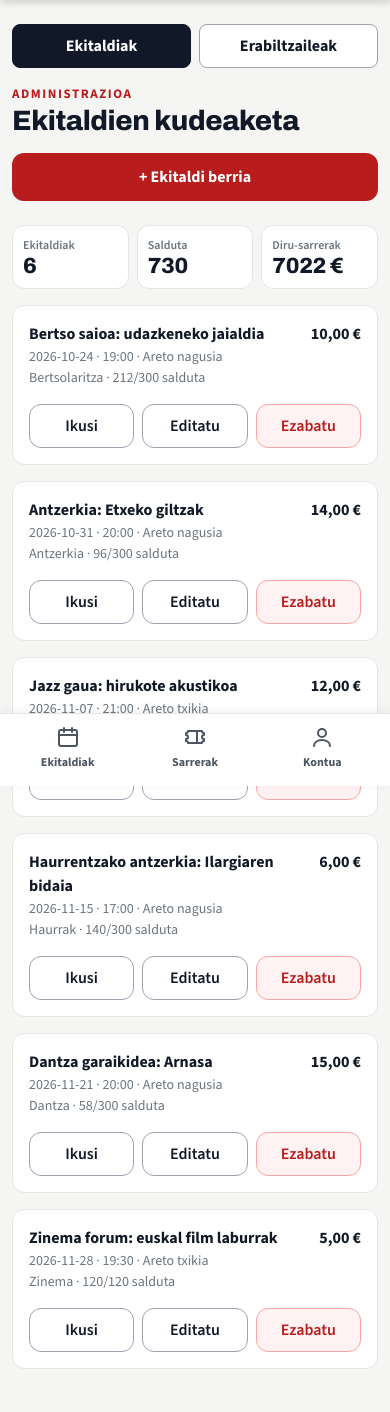
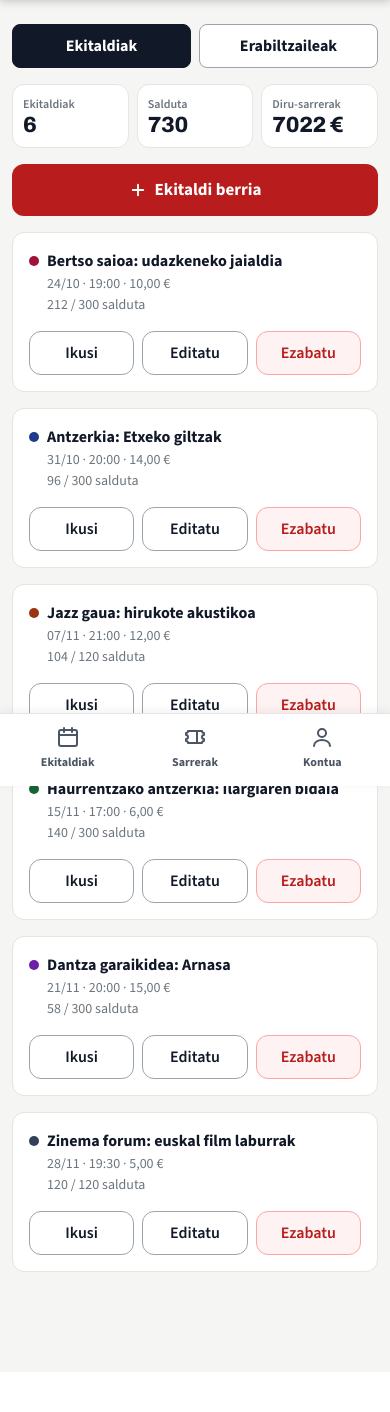
Before and after one commit to andoniprieto/STINGER, a Laravel app: page /admin/ekitaldiak in a window 390 px wide. Shown: the part 58-1470 px from the top of the page. After the commit the page ends 1330 px from the top, so only its background shows below. Run offline with Laravel 12, Linux system fonts and the light colour scheme.

Commit message:
Ekitaldien kudeaketa mugikorrerako egokituta

```diff
--- a/APP/public/css/stinger.css
+++ b/APP/public/css/stinger.css
@@ -248,3 +248,7 @@ a:hover { color: #7f1d1d; }
 @media (max-width: 767.98px) {
     .erosi-botoia { align-self: stretch !important; min-height: 52px; border-radius: 12px; font-size: 17px; display: flex; align-items: center; justify-content: center; }
 }
+
+/* Ekitaldien kudeaketa mugikorrean (prototipoa) */
+.kolore-puntua { width: 10px; height: 10px; border-radius: 50%; margin-top: 7px; flex: 0 0 auto; }
+.berria-mugikorra { min-height: 52px; border-radius: 12px; font-size: 17px; align-items: center; justify-content: center; gap: 8px; }
--- a/APP/resources/views/front-end/admin/ekitaldiak/index.blade.php
+++ b/APP/resources/views/front-end/admin/ekitaldiak/index.blade.php
@@ -5,6 +5,7 @@
     // Prototipoa: adibide-datu finkoak
     $ekitaldiak = require resource_path('views/front-end/admin/ekitaldiak/partials/adibideak.php');
     $prezioa = fn ($balioa) => number_format((float) $balioa, 2, ',', '.') . ' €';
+    $koloreak = ['Musika' => '#9A3412', 'Antzerkia' => '#1E3A8A', 'Bertsolaritza' => '#9F1239', 'Dantza' => '#6B21A8', 'Haurrak' => '#166534', 'Zinema' => '#334155'];
     $salduta = array_sum(array_column($ekitaldiak, 'salduta'));
     $diruSarrerak = array_sum(array_map(fn ($e) => $e['salduta'] * $e['prezioa'], $ekitaldiak));
 @endphp
@@ -15,7 +16,8 @@
         <div class="col-6"><a href="{{ url('/admin/erabiltzaileak') }}" class="btn fitxa w-100">Erabiltzaileak</a></div>
     </div>
 
-    <div class="d-flex flex-wrap justify-content-between align-items-center gap-3 mb-4">
+    {{-- Mugikorrean ez da izenburua erakusten (prototipoa) --}}
+    <div class="d-none d-md-flex flex-wrap justify-content-between align-items-center gap-3 mb-4">
         <div>
             <div class="goiburua gorria text-uppercase">Administrazioa</div>
             <h1 class="mb-0">Ekitaldien kudeaketa</h1>
@@ -33,17 +35,23 @@
         <div class="col-4"><div class="txartela estatistika p-3"><div class="small fw-semibold text-secondary">Diru-sarrerak</div><div class="zenbakia">{{ $diruSarrerak }} €</div></div></div>
     </div>
 
+    {{-- Mugikorra: botoia estatistiken azpian --}}
+    <a href="{{ url('/admin/ekitaldiak/sortu') }}" class="btn btn-gorria w-100 berria-mugikorra d-flex d-md-none mb-3">
+        <svg width="18" height="18" viewBox="0 0 24 24" fill="none" stroke="currentColor" stroke-width="2.5" stroke-linecap="round"><path d="M12 5v14"></path><path d="M5 12h14"></path></svg>
+        Ekitaldi berria
+    </a>
+
     {{-- Mugikorra: txartelak --}}
     <div class="d-flex flex-column gap-3 d-md-none">
         @foreach ($ekitaldiak as $e)
             <article class="txartela p-3 d-flex flex-column gap-3" data-ekitaldia="{{ $e['id'] }}">
-                <div class="d-flex justify-content-between align-items-start gap-2">
-                    <div class="d-flex flex-column min-w-0">
+                <div class="d-flex align-items-start gap-2">
+                    <span class="kolore-puntua" style="background: {{ $koloreak[$e['kategoria']] ?? '#334155' }};"></span>
+                    <div class="d-flex flex-column">
                         <span class="fw-bold">{{ $e['izenburua'] }}</span>
-                        <span class="small text-secondary">{{ $e['data'] }} · {{ $e['ordua'] }} · {{ $e['aretoa'] }}</span>
-                        <span class="small text-secondary">{{ $e['kategoria'] }} · {{ $e['salduta'] }}/{{ $e['edukiera'] }} salduta</span>
+                        <span class="small text-secondary">{{ date('d/m', strtotime($e['data'])) }} · {{ $e['ordua'] }} · {{ $prezioa($e['prezioa']) }}</span>
+                        <span class="small text-secondary">{{ $e['salduta'] }} / {{ $e['edukiera'] }} salduta</span>
                     </div>
-                    <span class="fw-bold flex-shrink-0">{{ $prezioa($e['prezioa']) }}</span>
                 </div>
                 <div class="mugikor-botoiak">
                     <a href="{{ url('/admin/ekitaldiak/'.$e['id']) }}" class="btn btn-zuria">Ikusi</a>
```
